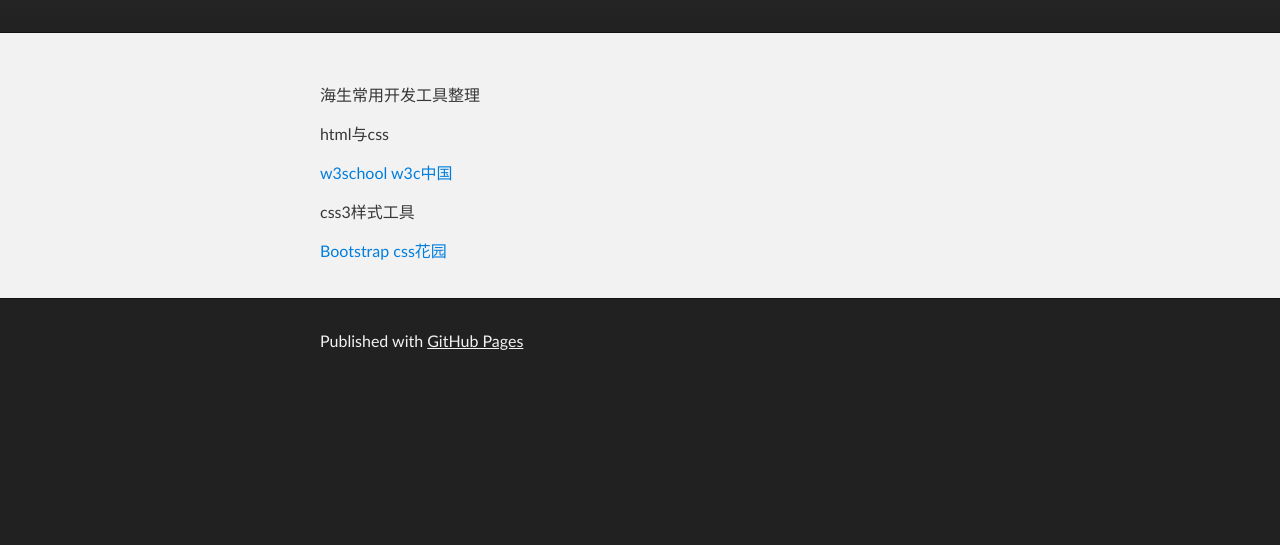
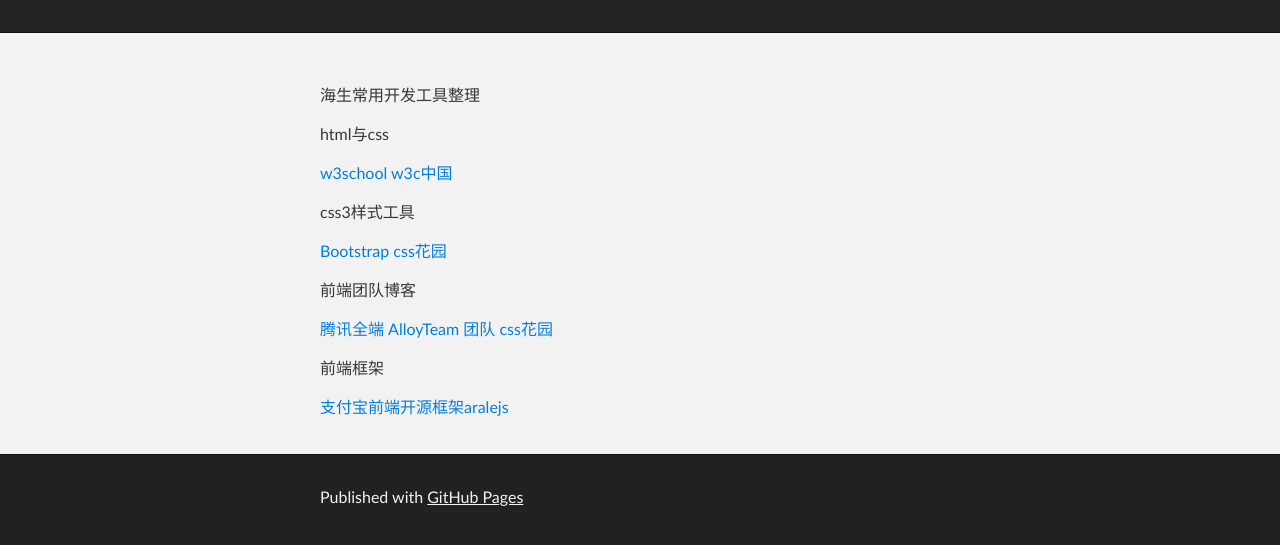
Before and after one commit to hisheng/hisheng.github.io, a plain HTML site: page index.html in a window 1280 px wide. Shown: the part 177-722 px from the top of the page. Drawn offline with Linux system fonts and the light colour scheme.

Commit message:
Update index.html

```diff
--- a/index.html
+++ b/index.html
@@ -37,6 +37,15 @@
         <a href="http://www.csszengarden.com/" target="_blank">css花园</a>
 
         </p>
+        <p>前端团队博客</p>
+        <p><a href="http://www.alloyteam.com/" target="_blank">腾讯全端 AlloyTeam 团队</a>
+        <a href="http://www.csszengarden.com/" target="_blank">css花园</a>
+
+        </p>
+        <p>前端框架</p>
+        <p><a href="http://aralejs.org/" target="_blank">支付宝前端开源框架aralejs</a>
+        </p>
+
 
       </section>
 
```
